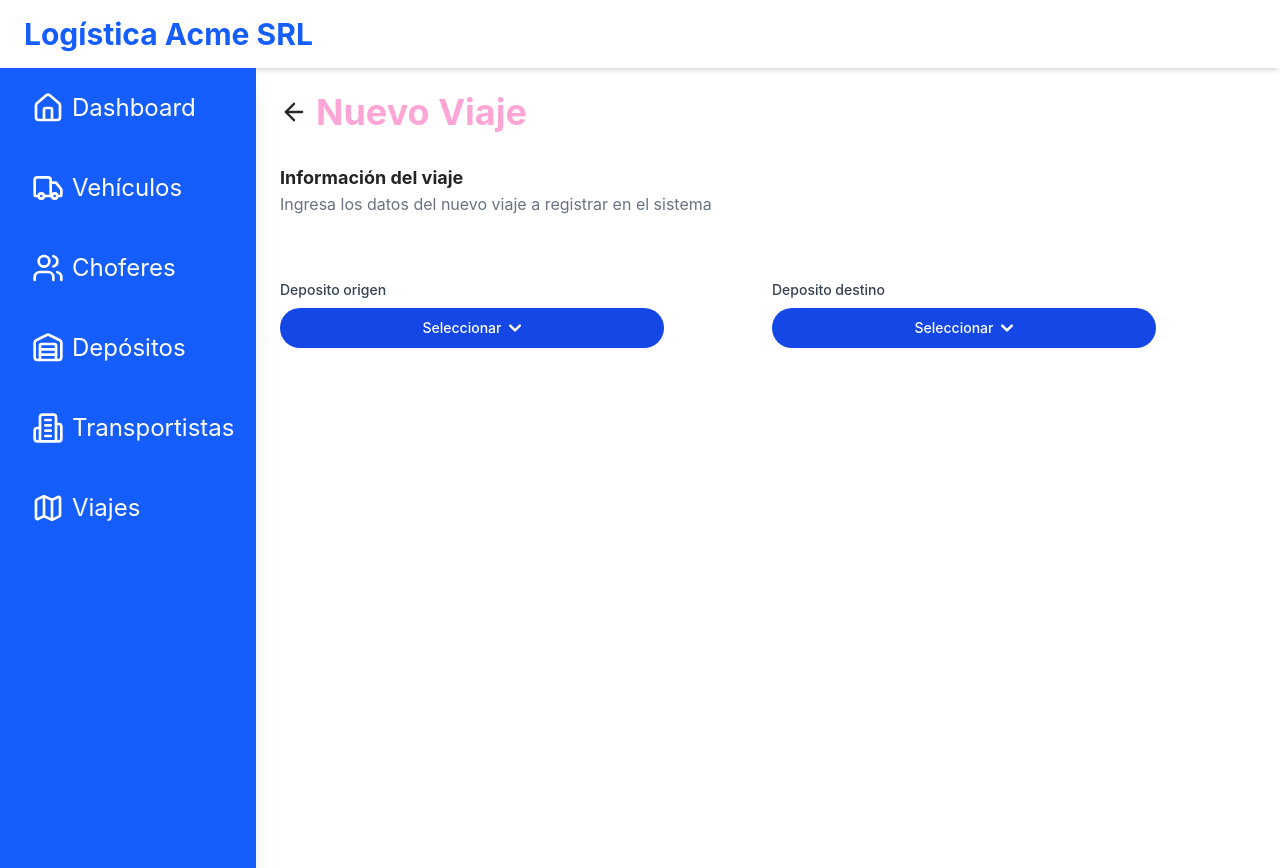
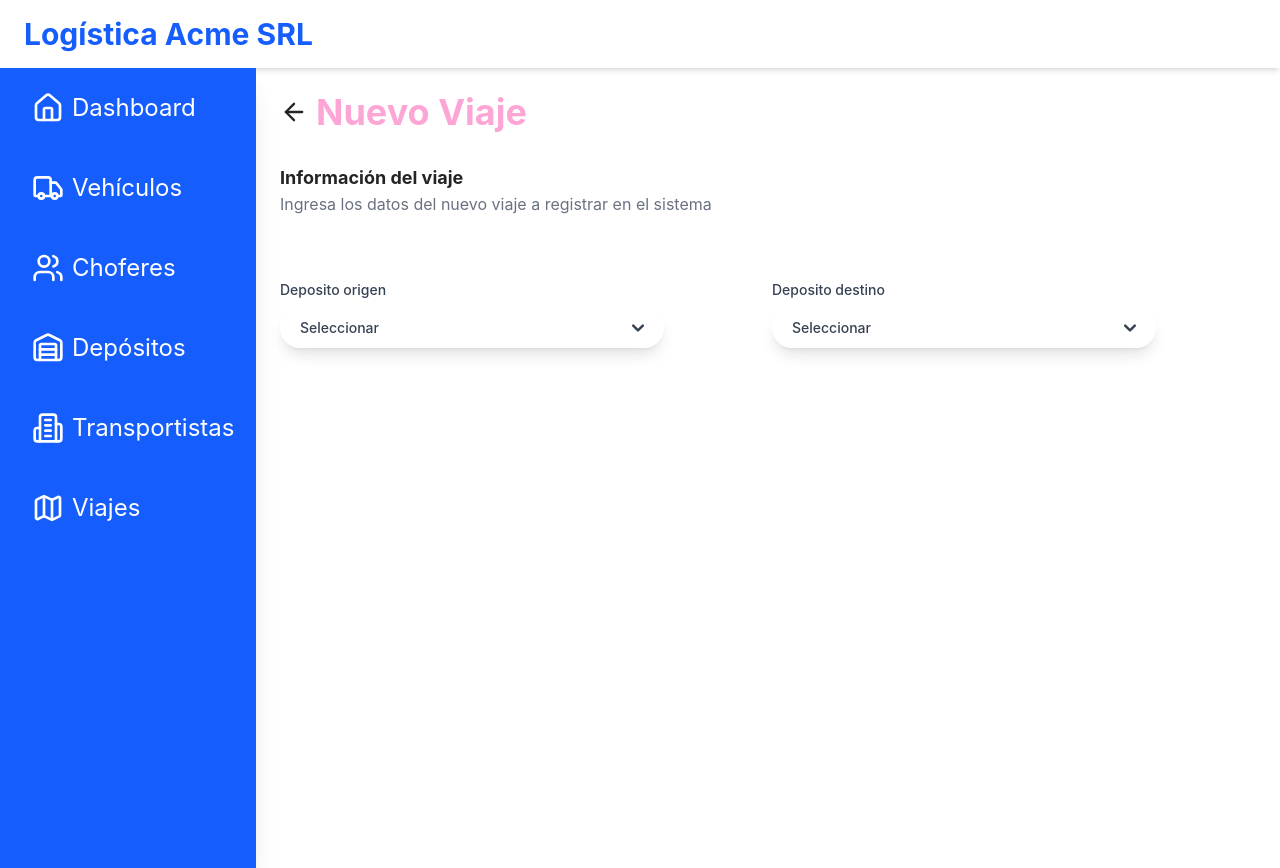
Before and after one commit to DesApp-2025c1-Grupo-5/viajes-frontend, a React (Vite) app: page /nuevoViaje in a window 1280 px wide. Built offline with nearby package versions, Linux system fonts and the light colour scheme.

Commit message:
DropDownButton con los mismos colores que el formulario

```diff
--- a/src/components/DropDownButton.jsx
+++ b/src/components/DropDownButton.jsx
@@ -12,8 +12,9 @@ const DropdownButton = ({ titulo, buttonText, onClick, className }) => {
         className={`
           max-w-full
           w-sm
-          text-white
-          bg-blue-700 hover:bg-blue-800
+          text-gray-700
+          bg-white hover:bg-gray-100
+          shadow-lg
           focus:ring-4 focus:outline-none focus:ring-blue-300
           font-medium rounded-full
           text-sm px-5 py-2.5
@@ -23,7 +24,7 @@ const DropdownButton = ({ titulo, buttonText, onClick, className }) => {
       >
         {buttonText || "Seleccionar"}
         <svg
-          className="w-3 h-3 ml-2"
+          className="w-3 h-3 ml-auto"
           aria-hidden="true"
           xmlns="http://www.w3.org/2000/svg"
           fill="none"
```
